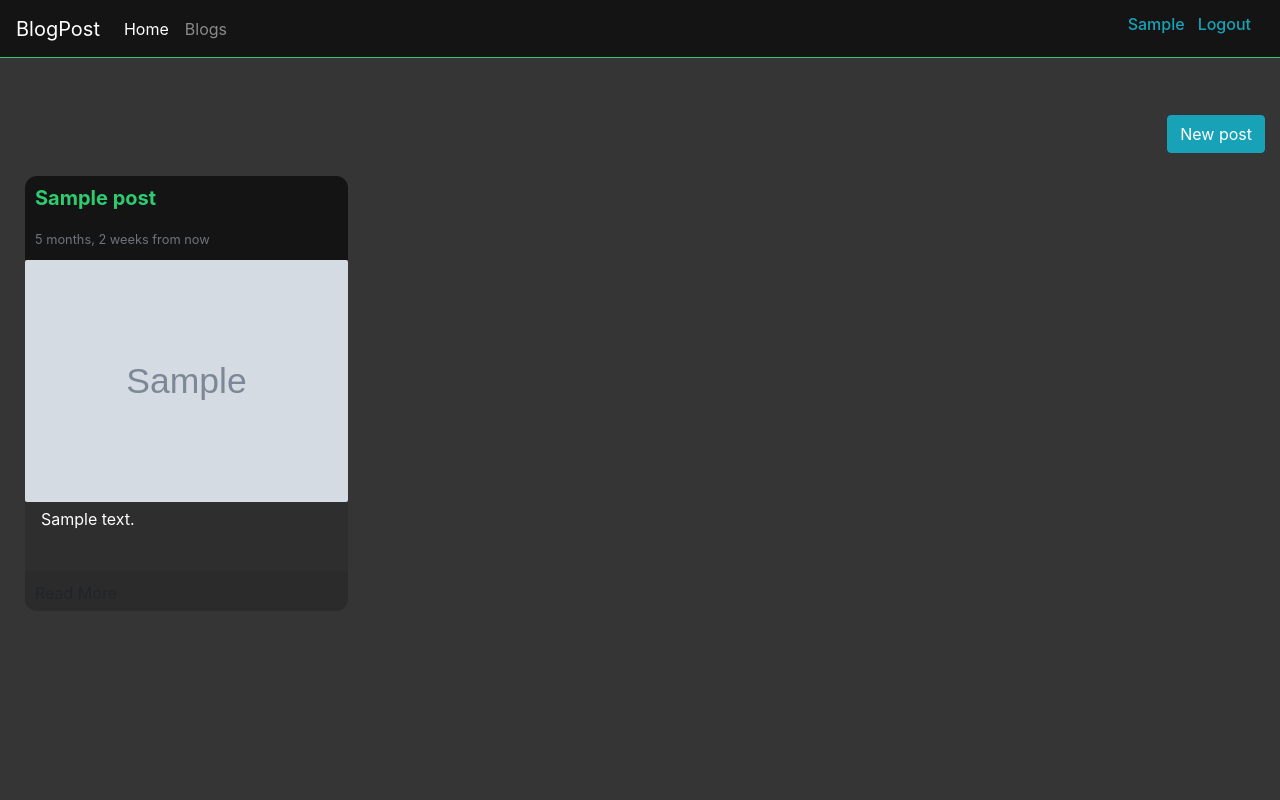
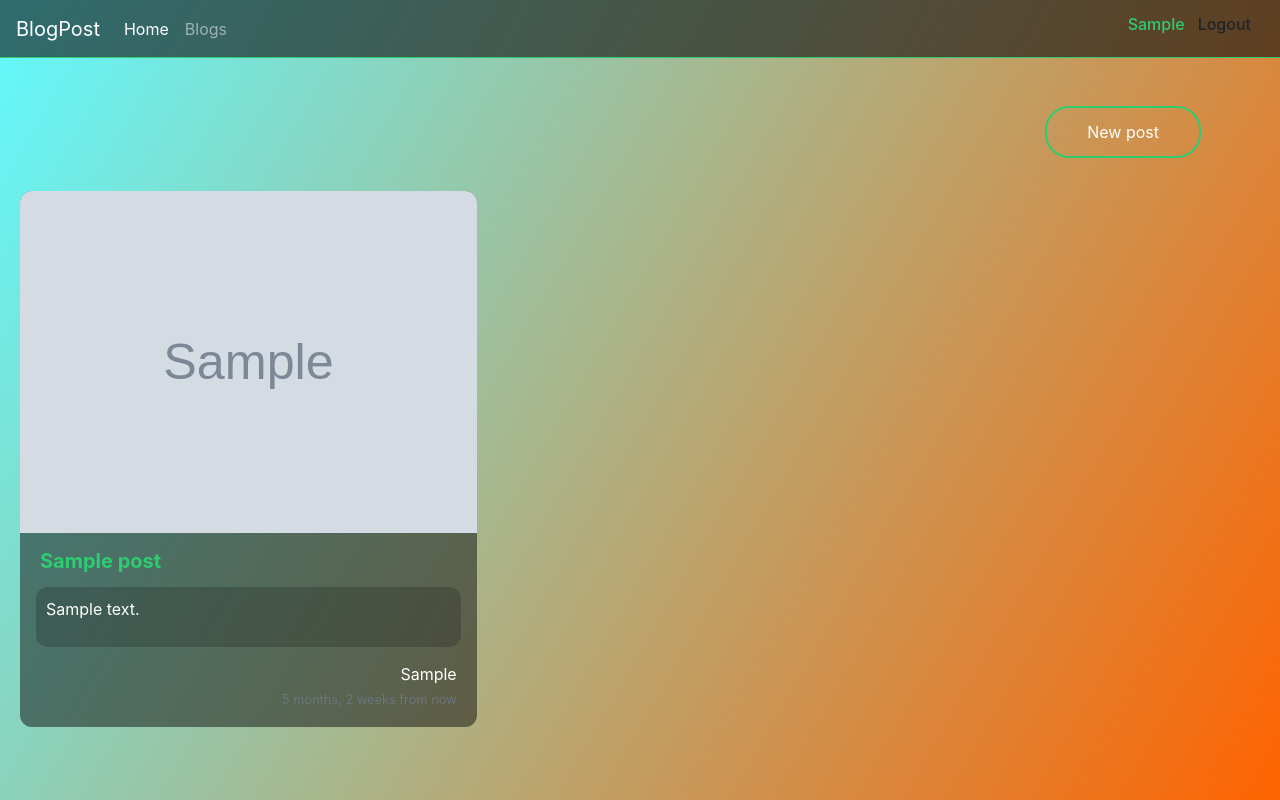
Before and after one commit to EhrEEz/blogpost, a Django app: page /post/ in a window 1280 px wide; the page is wider, and only the part inside the window is pictured. Run offline with Django 3.2, Linux system fonts and the light colour scheme; a user stored in the database is signed in; tables that the repository leaves empty hold one stand-in row (values such as "Sample post"); grey boxes marked "Sample" are stand-in pictures; some libraries are stand-ins or nearby versions.

Commit message:
Site Layout Change

```diff
--- a/post/templates/list.html
+++ b/post/templates/list.html
@@ -7,8 +7,8 @@
 
 {% if user.is_authenticated %}
 
-<div class=" text-right">
-  <a class="btn btn-info  mb-2" href="{% url 'post_new' %}"> New post </a>
+<div class="text-right" id="down">
+  <a class="addbu" href="{% url 'post_new' %}"> New post </a>
 </div>
 
 {% endif %}
@@ -19,25 +19,27 @@
 {% for obj in object_list %}
 
     <div class="item" onclick="location.href='{% url 'detail' obj.pk %}';"style=cursor:pointer;">
-        <div class="cd-hd">
-          <h5>{{obj.title}}</h5>
-          <p>
-            {{creator}}
-            </p>
-          <small class="text-muted">{{obj.created_date|naturaltime}}</small>
-        </div>
-        <div class="cd-im">
+      <div class="cd-im">
         {% if obj.image %}
         <img src="{{obj.image.url}}">
         {% endif %}
+      </div>
+        <div class="cd-hd">
+          <h5>{{obj.title}}</h5>
         </div>
         <div class="cd-bd">
-          <p>
-            {{obj.description|truncatechars:150}}
+          <div class="desc_box">
+            <p>
+              {{obj.description|truncatechars:150}}
             </p>
+
+            </div>
         </div>
         <div class="cd-ft">
-        Read More
+        <p  id="list_date">
+          {{obj.creator|title}}<br />
+          <small class="text-muted">{{obj.created_date|naturaltime}}</small>
+          </p>
         </div>
       </div>
 
--- a/post/templates/post_new.html
+++ b/post/templates/post_new.html
@@ -3,7 +3,7 @@
 {% block title %}New Post{% endblock %}
   {% block content %}
   <br />
-  <div class="card px-3">
+  <div class="card px-3" id="new_post">
     <h2 class="display-4 mb-5 mt-3">New post</h2>
     <form method="POST" class="post-form mb-3" novalidate>{% csrf_token %}
         {% bootstrap_form form %}
--- a/post/views.py
+++ b/post/views.py
@@ -48,7 +48,7 @@ class BlogListView(ListView):
 class CreatePost(LoginRequiredMixin, CreateView):
     template_name = "post_new.html"
     model = Post
-    fields = ("title", "description", "image", "total_comments", "type", "is_published")
+    fields = ("title", "description", "image", "type", "is_published")
 
     def form_valid(self, form):
         obj = form.save(commit=False)
--- a/static/css/box.css
+++ b/static/css/box.css
@@ -1,8 +1,11 @@
 body{
   margin:0;
-  padding:0;
-  background:#353535;
-  padding-top:75px;
+  background-image: linear-gradient(120deg,#61FAFF,#FF6300);
+  padding-top:6rem;
+  height: 100%;
+  margin: 0;
+  background-repeat: no-repeat;
+  background-attachment: fixed;
 }
 .box{
   width:500px;
@@ -23,7 +26,7 @@ body{
   border:0;
   background: none;
   display: block;
-  margin: 20px auto;
+  margin: 30px auto;
   text-align: center;
   border: 2px solid #3498db;
   padding: 14px 10px;
@@ -37,7 +40,7 @@ body{
   width: 280px;
   border-color: #2ecc71;
 }
-.box input[type = "submit"], #button{
+.box input[type = "submit"], #button, .addbu, #new_post button{
   border:0;
   background: none;
   margin: 20px auto;
@@ -51,7 +54,7 @@ body{
   cursor: pointer;
   label: none;
 }
-.box input[type = "submit"]:hover,#button:hover{
+.box input[type = "submit"]:hover,#button:hover, .addbu:hover, {
   background: #2ecc71;
 }
 .box label{
@@ -60,21 +63,22 @@ body{
 }
 #grad1 {
   border-bottom: 1.5px solid #2ecc71;
-  background-color: #141414;
+  background: rgba(14,14,14,.6);
 }
 
 
 
 #jumbo{
-  background-color: #2e2e2e;
+  background: rgba(14,14,14,.6);
 }
 #line_jumbo{
   background-color: #2ecc71;
 }
 
 
-a {
+a, u {
   color: #2ecc71;
+  text-decoration: none !important;
 }
 
 
@@ -82,17 +86,18 @@ a {
 
 .wrapper {
   width:1400px;
-  columns:4;
+  columns:3;
   margin:5px auto;
-  column-gap:10px;
+  column-gap:0px;
 }
 
 .wrapper .item {
   width:100%;
   margin: 0 0 10px;
-  padding: 10px;
+  padding: 5px;
   overflow:hidden;
   break-inside: avoid;
+  padding-bottom: 0px;
 }
 
 .wrapper .item img{
@@ -112,51 +117,118 @@ a {
 
 /* card display */
 .cd-hd{
-  background-color: #141414;
-  border-top-left-radius: 12px;
-  border-top-right-radius: 12px;
-  padding: 10px;
+  background: rgba(14,14,14,.5);
+
+  padding: 1px;
   width: 100%;
+  padding-left: 20px;
 }
 
 
 .cd-bd {
-  background-color: #2e2e2e;
+  background: rgba(14,14,14,.5);
   width: 100%;
   height:auto;
   padding-top: 5px;
   padding-left:16px;
-  padding-bottom: 1.5rem;
+  padding-bottom: 5px;
   padding-right: 16px;
   color: #FFFFFF;
   word-wrap:break-word;;
 }
 
 .cd-im {
-  background-color: #2e2e2e;
+  border-top-left-radius: 12px;
+  border-top-right-radius: 12px;
+  background: rgba(14,14,14,.5);
   width: 100%;
   height:auto;
+  padding-bottom: 10px;
 }
 
 
 .cd-im img{
+  border-top-left-radius: 12px;
+  border-top-right-radius: 12px;
   width:100%;
   height:auto;
-  border-radius: 2px;
-  padding:none;
+  padding-bottom: 5px;
 }
 
 
 .cd-ft{
-  background-color:#2b2b2b;
+  background: rgba(14,14,14,.5);
   width: 100%;
-  height:40px;
+  height:auto;
   border-bottom-left-radius: 12px;
   border-bottom-right-radius: 12px;
   padding:10px;
+  padding-bottom:1px;
 }
+
+.cd-bd .desc_box{
+  border-radius: 12px;
+  background: rgba(14,14,14,.2);
+  padding: 10px;
+}
+
 
 .cd-hd h5{
   color: #2ecc71;
   font-weight: bold;
 }
+
+
+
+#detail_desc{
+  margin-top: 10px;
+  border-radius: 10rem;
+  text-align: left;
+
+}
+
+#detail_date{
+  margin-top: 10px;
+  border-radius: 10rem;
+  text-align: right;
+  padding-right: 50px;
+
+}
+#nav-rt{
+  color: #2ecc71;
+
+}
+.col {
+  height:inherits;
+}
+
+#list_date{
+  text-align: right;
+  padding-right: 10px;
+  color:white;
+
+}
+#down{
+  margin-bottom: 2rem;
+  padding-bottom: 10px;
+  margin-right: 4rem;
+}
+#new_post{
+  background: rgba(14,14,14,.5);
+  border-radius: 55px;
+  width:80%;
+  margin: auto;
+  border:none;
+  padding-left: 150px;
+}
+#new_post h2{
+  text-align: center;
+  color:white;
+}
+#new_post label{
+  color: white;
+}
+#new_post button{
+  margin:0 auto;
+
+}
--- a/templates/base.html
+++ b/templates/base.html
@@ -39,14 +39,14 @@
                       <input class="form-control mr-sm-2" type="search" placeholder="Search" aria-label="Search">
                       <button class="btn btn-outline-success my-2 my-sm-0" type="submit">Search</button>
                     </form> -->
-                    <a href="{% url 'user_details' %}"><h6 class="display-6 text-info ">{{ user.username|title }}</h6></a>
+
 
 {% if not user.is_authenticated %}
-<a href="{% url 'signup' %}" class="btn btn-default navbar-btn text-info"><h6 class="display-6 text-info ">Register</h6></a>
-<a href="{% url 'login' %}" class="btn btn-default navbar-btn text-info"><h6 class="display-6 text-info ">Login</h6></a>
+<a href="{% url 'signup' %}" class="btn btn-default navbar-btn" id="nav_rt"><h6 class="display-6">Register</h6></a>
+<a href="{% url 'login' %}" class="btn btn-default navbar-btn" id="nav_rt"><h6 class="display-6">Login</h6></a>
 {% else %}
-
-<button class="btn btn-default navbar-btn text-info"  data-toggle="modal" data-target="#exampleModal"><h6 class="display-6 text-info ">Logout</h6></button>
+<a href="{% url 'user_details' %}"><h6 class="display-6" id="nav_rt">{{ user.username|title }}</h6></a>
+<button class="btn btn-default navbar-btn"  data-toggle="modal" data-target="#exampleModal"><h6 class="display-6">Logout</h6></button>
 {% endif %}
 
                   </div>
@@ -54,11 +54,9 @@
               </header>
 </div>
 </div>
-<div class="container">
     {% bootstrap_messages %}
-</div>
+    <br />
 {% block jumbotron %}
-
   {% endblock %}
 <div class="container-fluid">
 
@@ -88,18 +86,6 @@
 </div>
 
 
-  <!-- <footer class="mt-5 py-4 text-center">
-<div class="container">
-  <div class="row">
-    <div class="col-12">
-      <p>
-        Maintained By Ares Shrestha
-      </p>
-    </div>
-  </div>
-
-</div>
-  </footer> -->
 
 
 
```
Also changed, not shown: post/templates/details.html (+15 -12 lines), post/templates/login.html (deleted, +0 -26 lines), post/templates/user_details.html (+35 -1 lines).
